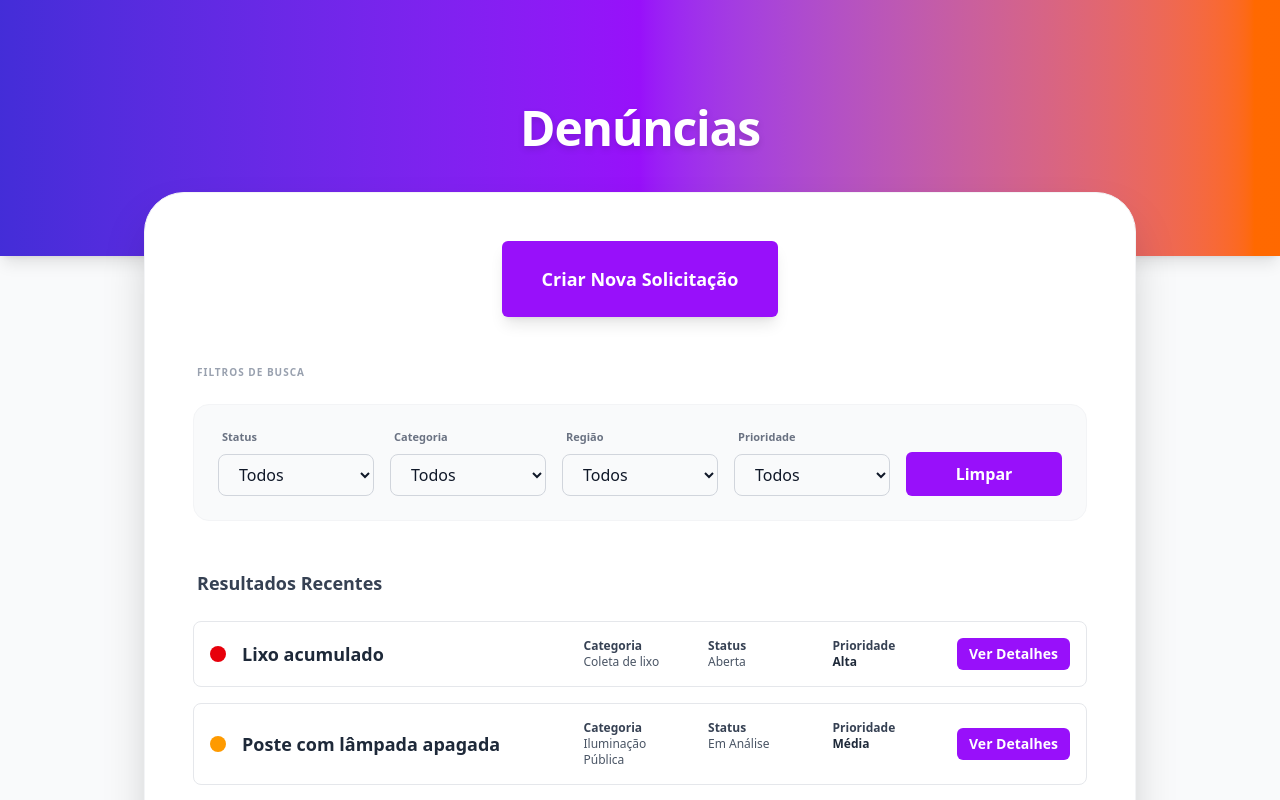
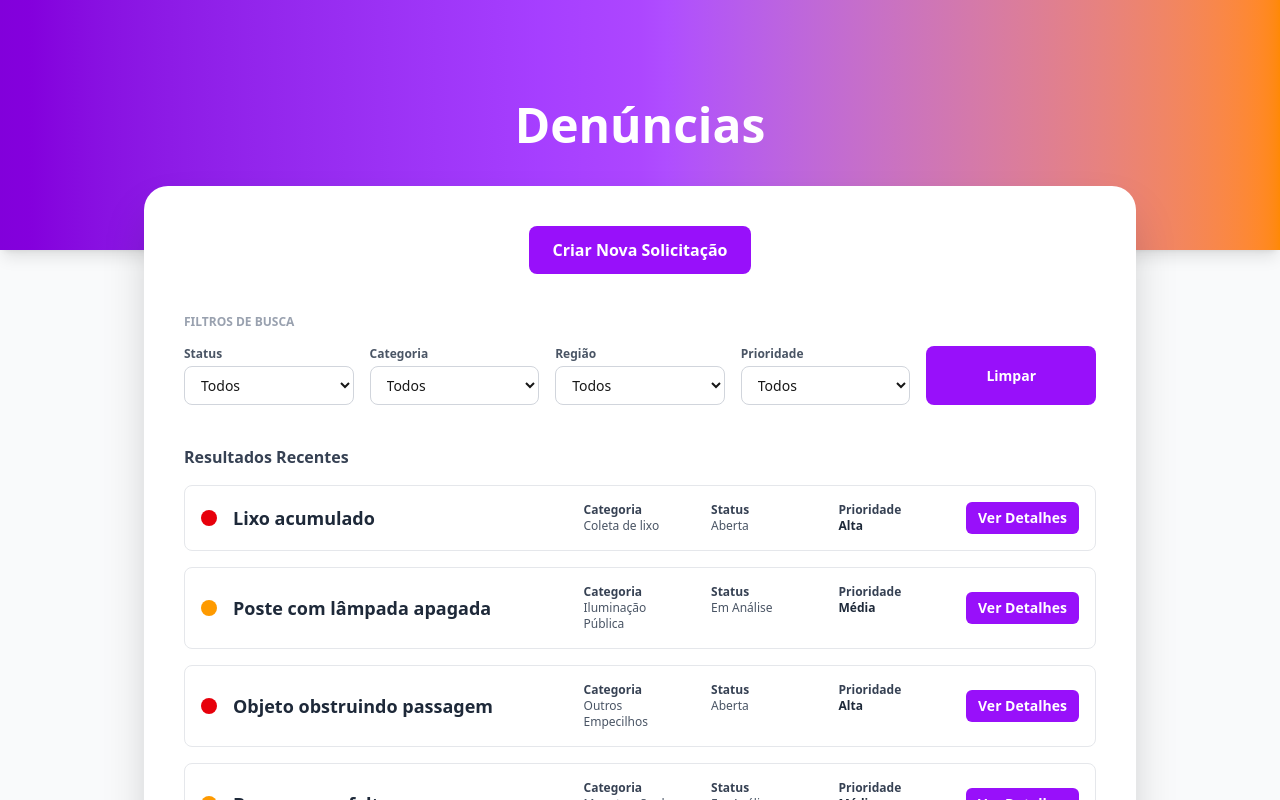
Before and after one commit to Cecimedeiros/Smart-City, a Next.js app: page /telaUsuario in a window 1280 px wide. Shown: the top 800 px of the page. Built offline with nearby package versions, Linux system fonts and the light colour scheme.

Commit message:
Padronização na tela de login e ajustes na tela tela do usuário

```diff
--- a/package.json
+++ b/package.json
@@ -10,7 +10,7 @@
   },
   "dependencies": {
     "@chakra-ui/next-js": "^2.4.2",
-    "@chakra-ui/react": "^3.34.0",
+    "@chakra-ui/react": "^2.10.9",
     "@emotion/react": "^11.14.0",
     "@emotion/styled": "^11.14.1",
     "framer-motion": "^12.38.0",
@@ -21,13 +21,13 @@
   },
   "devDependencies": {
     "@tailwindcss/postcss": "^4",
-    "@types/node": "^20",
+    "@types/node": "20.19.39",
     "@types/react": "^19",
     "@types/react-dom": "^19",
     "caniuse-lite": "^1.0.30001785",
     "eslint": "^9",
     "eslint-config-next": "16.2.1",
     "tailwindcss": "^4",
-    "typescript": "^5"
+    "typescript": "5.9.3"
   }
 }
--- a/src/app/(public)/login/page.tsx
+++ b/src/app/(public)/login/page.tsx
@@ -1,121 +1,152 @@
 "use client";
 
 import { useState } from "react";
-import { Button } from "@/components/UI/Button";
+import { ChakraProvider } from "@chakra-ui/react";
+import {
+  Box,
+  Button,
+  Input,
+  Text,
+  VStack,
+  Heading,
+  Checkbox,
+} from "@chakra-ui/react";
 
-export default function LoginPage() {
+export default function Page() {
+  return (
+    <ChakraProvider>
+      <LoginPage />
+    </ChakraProvider>
+  );
+}
+
+function LoginPage() {
   const [email, setEmail] = useState("");
   const [senha, setSenha] = useState("");
-  const [tipoLogin, setTipoLogin] = useState<"cidadao" | "gestor">("cidadao");
-  const [loading, setLoading] = useState(false);
-
-  const handleSubmit = (e: React.FormEvent) => {
-    e.preventDefault();
-    setLoading(true);
-
-
-    setTimeout(() => {
-      if (email && senha) {
-        alert("Login desabilitado: navegação entre páginas foi removida");
-      } else {
-        alert("Preencha todos os campos!");
-      }
-      setLoading(false);
-    }, 1000);
-  };
 
   return (
-    <div className="min-h-screen bg-linear-to-b from-purple-50 to-purple-100">
+    <Box minH="100vh" position="relative" display="flex" alignItems="center" justifyContent="center">
 
-      <nav className="flex justify-between items-center py-4 px-8 bg-white shadow-sm">
-        <button className="text-2xl font-bold text-purple-600 hover:text-purple-700 cursor-not-allowed opacity-60" disabled>
+      {/* 🌆 BACKGROUND COM IMAGEM */}
+      <Box
+        position="absolute"
+        inset="0"
+        bgImage="url('/images/recife.jpg')"
+        bgSize="cover"
+        bgPosition="center"
+        bgRepeat="no-repeat"
+      />
+
+      {/* 🎨 GRADIENTE */}
+      <Box
+        position="absolute"
+        inset="0"
+        bg="linear-gradient(135deg, #3D2683cc 0%, #8528FFaa 50%, #FF6636cc 100%)"
+      />
+
+      {/* 📦 CARD */}
+      <Box
+        position="relative"
+        bg="white"
+        p={8}
+        rounded="lg"
+        shadow="xl"
+        w="400px"
+      >
+        <VStack spacing={4}>
+
+          {/* TÍTULO */}
+          <Heading size="lg" color="purple.600">
             Smart City
-        </button>
-        <Button variant="outline" size="md" disabled>
-          ← Voltar
+          </Heading>
+
+          {/* BOTÕES */}
+          <Button
+            w="full"
+            bg="purple.600"
+            color="white"
+            _hover={{ bg: "purple.700" }}
+          >
+            Entrar com Certificado Digital
           </Button>
-      </nav>
 
+          <Button
+            w="full"
+            bg="purple.500"
+            color="white"
+            _hover={{ bg: "purple.600" }}
+          >
+            Entrar com gov.br
+          </Button>
 
-      <div className="max-w-md mx-auto py-12 px-4">
-        <div className="bg-white rounded-xl shadow-lg p-8">
-          <h2 className="text-3xl font-bold text-gray-800 mb-6 text-center">Login</h2>
+          {/* TEXTO */}
+          <Text fontSize="sm" textAlign="center">
+            Faça login em sua conta. <br />
+            Ou{" "}
+            <Text as="span" color="purple.600" fontWeight="bold" cursor="pointer">
+              Cadastre-se
+            </Text>
+          </Text>
 
-
-          <div className="flex gap-2 mb-6">
-            <button
-              onClick={() => setTipoLogin("cidadao")}
-              className={`flex-1 py-2 px-4 rounded-lg font-semibold transition ${
-                tipoLogin === "cidadao"
-                  ? "bg-purple-600 text-white"
-                  : "bg-gray-200 text-gray-800 hover:bg-gray-300"
-              }`}
-            >
-              Cidadão
-            </button>
-            <button
-              onClick={() => setTipoLogin("gestor")}
-              className={`flex-1 py-2 px-4 rounded-lg font-semibold transition ${
-                tipoLogin === "gestor"
-                  ? "bg-purple-600 text-white"
-                  : "bg-gray-200 text-gray-800 hover:bg-gray-300"
-              }`}
-            >
-              Gestor
-            </button>
-          </div>
-
-          <form onSubmit={handleSubmit} className="space-y-4">
-
-            <div>
-              <label className="block text-sm font-semibold text-gray-700 mb-2">
+          {/* INPUT EMAIL */}
+          <Box w="full">
+            <Text fontSize="sm" mb={1}>
               Email
-              </label>
-              <input
-                type="email"
+            </Text>
+            <Input
+              bg="purple.50"
+              borderColor="purple.300"
+              _hover={{ borderColor: "purple.400" }}
+              _focus={{
+                borderColor: "purple.600",
+                boxShadow: "0 0 0 1px purple.600",
+              }}
               value={email}
               onChange={(e) => setEmail(e.target.value)}
-                className="w-full px-4 py-2 border border-gray-300 rounded-lg focus:outline-none focus:ring-2 focus:ring-purple-600"
-                placeholder="seu@email.com"
             />
-            </div>
+          </Box>
 
-
-            <div>
-              <label className="block text-sm font-semibold text-gray-700 mb-2">
+          {/* INPUT SENHA */}
+          <Box w="full">
+            <Text fontSize="sm" mb={1}>
               Senha
-              </label>
-              <input
+            </Text>
+            <Input
               type="password"
+              bg="purple.50"
+              borderColor="purple.300"
+              _hover={{ borderColor: "purple.400" }}
+              _focus={{
+                borderColor: "purple.600",
+                boxShadow: "0 0 0 1px purple.600",
+              }}
               value={senha}
               onChange={(e) => setSenha(e.target.value)}
-                className="w-full px-4 py-2 border border-gray-300 rounded-lg focus:outline-none focus:ring-2 focus:ring-purple-600"
-                placeholder="••••••••"
             />
-            </div>
+          </Box>
 
+          {/* CHECKBOX */}
+          <Box display="flex" justifyContent="space-between" w="full" fontSize="sm">
+            <Checkbox colorScheme="purple">
+              Mantenha-me conectado
+            </Checkbox>
 
+            <Text color="gray.500" cursor="pointer">
+              Esqueceu a senha?
+            </Text>
+          </Box>
+
+          {/* BOTÃO FINAL */}
           <Button
-              type="submit"
-              variant="primary"
-              size="md"
-              className="w-full mt-6"
-              disabled={loading}
+            w="full"
+            bg="purple.600"
+            color="white"
+            _hover={{ bg: "purple.700" }}
           >
-              {loading ? "Entrando..." : "Entrar"}
+            ENTRAR
           </Button>
-          </form>
-
-          <div className="mt-6 text-center">
-            <p className="text-gray-600">
-              Não tem cadastro?{" "}
-              <button className="text-purple-600 font-bold hover:underline cursor-not-allowed opacity-60" disabled>
-                Cadastre-se aqui
-              </button>
-            </p>
-          </div>
-        </div>
-      </div>
-    </div>
+        </VStack>
+      </Box>
+    </Box>
   );
 }
--- /dev/null
+++ b/src/app/(public)/login/provider.tsx
@@ -0,0 +1,7 @@
+"use client";
+
+import { ChakraProvider } from "@chakra-ui/react";
+
+export function LoginProvider({ children }: { children: React.ReactNode }) {
+  return <ChakraProvider>{children}</ChakraProvider>;
+}
--- a/src/app/(public)/telaUsuario/page.tsx
+++ b/src/app/(public)/telaUsuario/page.tsx
@@ -2,126 +2,144 @@
 
 import { useRouter } from 'next/navigation'
 import React, { useEffect } from 'react'
-import { Button } from "@/components/UI/Button"
+
 import { DemandCard } from "@/components/UI/DemandCard"
-import { Select } from "@/components/UI/Select"
 import { useDemandStore } from "@/stores/useDemandStore"
+
+// constants
+import { CATEGORIAS, REGIOES, STATUS, PRIORIDADES } from '@/constants/demanda'
 
 type FilterKeys = "status" | "category" | "region" | "priority"
 
 export default function TelaUsuarioPage() {
-  // Pegando os estados e funções da store
-  const demands = useDemandStore((state) => state.demands)
   const filters = useDemandStore((state) => state.filters)
-  const isLoading = useDemandStore((state) => state.isLoading) // Importante!
+  const isLoading = useDemandStore((state) => state.isLoading)
   const setFilters = useDemandStore((state) => state.setFilters)
   const resetFilters = useDemandStore((state) => state.resetFilters)
   const getFilteredDemands = useDemandStore((state) => state.getFilteredDemands)
-  const fetchDemands = useDemandStore((state) => state.fetchDemands) // Função que simula o carregamento
+  const fetchDemands = useDemandStore((state) => state.fetchDemands)
+
   const router = useRouter()
 
-  // 1. Dispara o carregamento fake ao montar a página
   useEffect(() => {
-    fetchDemands();
-  }, [fetchDemands]);
+    fetchDemands()
+  }, [fetchDemands])
 
   const filteredDemands = getFilteredDemands()
 
   const getOptions = (key: FilterKeys) => {
-    const uniqueValues = Array.from(
-      new Set(
-        demands
-          .map((d) => d[key]?.trim())
-          .filter(Boolean)
-      )
-    )
-
-    return [
-      { label: "Todos", value: "" },
-      ...uniqueValues.map((val) => ({
-        label: val,
-        value: val
-      }))
-    ]
+    switch (key) {
+      case "status":
+        return ["", ...STATUS]
+      case "category":
+        return ["", ...CATEGORIAS]
+      case "region":
+        return ["", ...REGIOES]
+      case "priority":
+        return ["", ...PRIORIDADES]
+      default:
+        return [""]
+    }
   }
 
   const handleFilterChange = (key: FilterKeys, value: string) => {
     setFilters({ [key]: value })
   }
 
-  // Quando cidadão clica em "Ver Detalhes", navega pra página de detalhes
   const handleViewDetails = (demandId: string) => {
     router.push(`/demandas/${demandId}`)
   }
 
   return (
-    <div className="min-h-screen bg-gray-50 font-sans text-gray-900">
+    <div className="min-h-screen bg-gray-50">
 
-      <header className="w-full h-64 bg-gradient-to-r from-indigo-700 via-purple-600 to-orange-500 flex items-center justify-center shadow-lg">
-        <h1 className="text-white text-5xl font-extrabold tracking-tight drop-shadow-md">
+      {/* HEADER */}
+      <div className="h-[250px] flex items-center justify-center
+        bg-gradient-to-r from-purple-700 via-purple-500 to-orange-400 shadow-lg">
+        <h1 className="text-white text-3xl md:text-5xl font-bold">
           Denúncias
         </h1>
-      </header>
-
-      <main className="max-w-5xl mx-auto px-4 -mt-16 pb-20">
-        <div className="bg-white rounded-[2.5rem] shadow-2xl p-8 md:p-12 border border-gray-100">
-
-          <div className="flex justify-center mb-12">
-            <Button className="bg-indigo-600 hover:bg-indigo-700 text-white px-10 py-6 rounded-2xl font-bold text-lg shadow-lg transition-transform hover:scale-105 active:scale-95">
-              Criar Nova Solicitação
-            </Button>
       </div>
 
-          <section className="mb-12">
-            <h2 className="text-[10px] font-black text-gray-400 uppercase tracking-widest mb-6 px-1">
-              Filtros de Busca
-            </h2>
+      {/* CONTAINER */}
+      <div className="max-w-5xl mx-auto -mt-16 pb-20 px-4">
 
-            <div className="grid grid-cols-1 md:grid-cols-5 gap-4 bg-gray-50 p-6 rounded-2xl border border-gray-100 items-end">
+        <div className="bg-white rounded-3xl shadow-2xl p-6 md:p-10">
+
+          {/* BOTÃO PRINCIPAL */}
+          <div className="flex justify-center mb-10">
+            <button className="bg-purple-600 hover:bg-purple-700 text-white px-6 py-3 rounded-lg font-semibold transition">
+              Criar Nova Solicitação
+            </button>
+          </div>
+
+          {/* FILTROS */}
+          <div className="mb-10">
+            <p className="text-xs font-bold text-gray-400 mb-4">
+              FILTROS DE BUSCA
+            </p>
+
+            <div className="grid grid-cols-1 md:grid-cols-5 gap-4">
+
               <FilterItem
                 label="Status"
                 options={getOptions("status")}
                 value={filters.status}
                 onChange={(e) => handleFilterChange("status", e.target.value)}
               />
+
               <FilterItem
                 label="Categoria"
                 options={getOptions("category")}
                 value={filters.category}
                 onChange={(e) => handleFilterChange("category", e.target.value)}
               />
+
               <FilterItem
                 label="Região"
                 options={getOptions("region")}
                 value={filters.region}
                 onChange={(e) => handleFilterChange("region", e.target.value)}
               />
+
               <FilterItem
                 label="Prioridade"
                 options={getOptions("priority")}
                 value={filters.priority}
                 onChange={(e) => handleFilterChange("priority", e.target.value)}
               />
-              <Button
+
+              {/* BOTÃO LIMPAR PADRONIZADO */}
+              <button
                 onClick={resetFilters}
-                className="bg-gray-200 text-gray-700 h-11 w-full font-bold rounded-lg hover:bg-gray-300 transition-colors"
+                className="
+                  w-full md:w-auto
+                  px-4 py-2
+                  rounded-lg
+                  text-sm font-semibold
+                  bg-purple-600
+                  text-white
+                  hover:bg-purple-700
+                  transition
+                "
               >
                 Limpar
-              </Button>
+              </button>
+
             </div>
-          </section>
+          </div>
 
-          <section className="flex flex-col gap-6">
-            <h3 className="font-bold text-gray-700 text-lg ml-1">
+          {/* RESULTADOS */}
+          <div className="space-y-4">
+
+            <p className="font-bold text-gray-700">
               Resultados Recentes
-            </h3>
+            </p>
 
-            <div className="space-y-4 min-h-[200px] flex flex-col">
-              {/* 2. LÓGICA DE CARREGAMENTO AQUI */}
             {isLoading ? (
-                <div className="flex-1 flex flex-col items-center justify-center py-12">
-                  <div className="animate-spin rounded-full h-12 w-12 border-b-2 border-indigo-600 mb-4"></div>
-                  <p className="text-gray-500 font-medium animate-pulse">Buscando denúncias...</p>
+              <div className="flex flex-col items-center py-10 text-gray-500">
+                <div className="w-8 h-8 border-4 border-purple-500 border-t-transparent rounded-full animate-spin mb-3" />
+                Buscando denúncias...
               </div>
             ) : filteredDemands.length > 0 ? (
               filteredDemands.map((demand) => (
@@ -132,18 +150,20 @@ export default function TelaUsuarioPage() {
                 />
               ))
             ) : (
-                <div className="text-center py-12 bg-gray-50 rounded-2xl border-2 border-dashed border-gray-200">
-                  <p className="text-gray-400">Nenhuma denúncia encontrada para esses filtros.</p>
+              <div className="text-center py-10 text-gray-400">
+                Nenhuma denúncia encontrada para esses filtros.
               </div>
             )}
+
           </div>
-          </section>
+
         </div>
-      </main>
+      </div>
     </div>
   )
 }
 
+/* FILTER COMPONENT */
 function FilterItem({
   label,
   options,
@@ -151,20 +171,36 @@ function FilterItem({
   onChange
 }: {
   label: string
-  options: { label: string; value: string }[]
+  options: string[]
   value: string
   onChange: (e: React.ChangeEvent<HTMLSelectElement>) => void
 }) {
   return (
-    <div className="flex flex-col gap-2 w-full">
-      <label className="text-[11px] font-bold text-gray-500 ml-1">
+    <div>
+      <p className="text-xs font-bold mb-1 text-gray-600">
         {label}
-      </label>
-      <Select
-        options={options}
+      </p>
+
+      <select
         value={value}
         onChange={onChange}
-      />
+        className="
+          w-full
+          border border-gray-300
+          rounded-lg
+          px-3 py-2
+          text-sm
+          focus:outline-none
+          focus:ring-2
+          focus:ring-purple-500
+        "
+      >
+        {options.map((opt) => (
+          <option key={opt} value={opt}>
+            {opt === "" ? "Todos" : opt}
+          </option>
+        ))}
+      </select>
     </div>
   )
 }
--- a/src/app/layout.tsx
+++ b/src/app/layout.tsx
@@ -8,12 +8,14 @@ export const metadata: Metadata = {
 
 export default function RootLayout({
   children,
-}: Readonly<{
+}: {
   children: React.ReactNode;
-}>) {
+}) {
   return (
     <html lang="pt-BR" className="h-full antialiased">
-      <body className="min-h-full flex flex-col">{children}</body>
+      <body className="min-h-full flex flex-col">
+        {children}
+      </body>
     </html>
   );
 }
--- a/src/components/UI/Button.tsx
+++ b/src/components/UI/Button.tsx
@@ -4,6 +4,7 @@ interface ButtonProps extends ButtonHTMLAttributes<HTMLButtonElement> {
   children: ReactNode;
   variant?: "primary" | "secondary" | "outline";
   size?: "sm" | "md" | "lg";
+  asChild?: boolean;
 }
 
 const variantStyles = {
@@ -23,6 +24,7 @@ export function Button({
   variant = "primary",
   size = "md",
   className = "",
+  asChild,
   ...props
 }: ButtonProps) {
   const baseStyles =
--- a/src/components/UI/provider.tsx
+++ b/src/components/UI/provider.tsx
@@ -1,11 +1,11 @@
 'use client'
 
-import { ChakraProvider, defaultSystem } from "@chakra-ui/react"
+import { ChakraProvider } from "@chakra-ui/react"
 
-export function Provider(props: { children: React.ReactNode }) {
+export function Provider({ children }: { children: React.ReactNode }) {
   return (
-    <ChakraProvider value={defaultSystem}>
-      {props.children}
+    <ChakraProvider>
+      {children}
     </ChakraProvider>
   )
 }
--- /dev/null
+++ b/src/constants/demanda.ts
@@ -0,0 +1,23 @@
+export const CATEGORIAS = [
+  "Iluminação Pública",
+  "Manutenção de vias",
+  "Saneamento",
+  "Coleta de lixo",
+  "Fiscalização",
+  "Segurança",
+  "Sinalização de Trânsito",
+  "Outros Empecilhos"
+]
+
+export const REGIOES = [
+  "Região Metropolitana do Recife",
+  "Zona da Mata",
+  "Agreste",
+  "Sertão",
+  "Outra"
+]
+
+
+export const STATUS = ["Aberta", "Em análise", "Resolvida"]
+
+export const PRIORIDADES = ["Baixa", "Média", "Alta"]
```
Also changed, not shown: src/app/(public)/cadastro/page.tsx (+53 -61 lines), 1 other file (tests, documents, lock files or other folders). Lines whose indentation alone changed are shown as unchanged.
